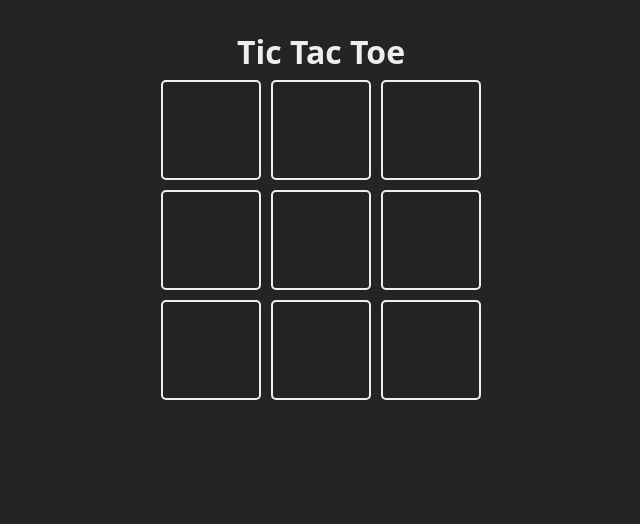
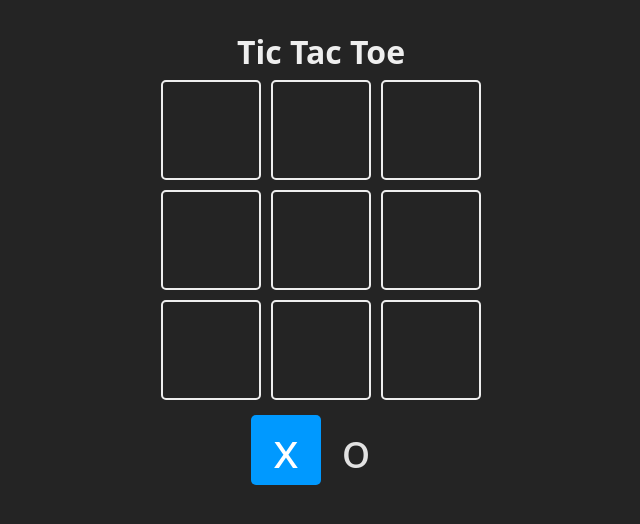
Before and after one commit to RstefaniB/ridudev, a React (Vite) app in the folder projects/02-tic-tac-toe/: page / in a window 1280 px wide. Shown: the top 524 px of the page, without its empty margins (319-959 px from the left). Built offline with nearby package versions, Linux system fonts and the light colour scheme.

Commit message:
creamos dispaly para que el user sepa a quien pertenece el turno de jugar. Agregado en una seccion debajo del grid y una className dinamica en funcion de either TURNS.X o .Y

```diff
--- a/projects/02-tic-tac-toe/src/App.jsx
+++ b/projects/02-tic-tac-toe/src/App.jsx
@@ -7,9 +7,12 @@
   O: 'o'
 }
 
-const Square = ({ children, index }) => {
+const Square = ({ children, index, isSelected }) => {
+
+  const className = `square ${isSelected ? 'is-selected' : ''}`
+
   return (
-    <div className='square'>
+    <div className={className}>
       {children}
     </div>
   )
@@ -39,6 +42,14 @@
         }
 
       </section>
+      <section className='turn'>
+        <Square isSelected={turn == TURNS.X}>
+          {TURNS.X}
+        </Square>
+        <Square isSelected={turn == TURNS.O}>
+          {TURNS.O}
+        </Square>
+      </section>
     </main>
 
   )
```
